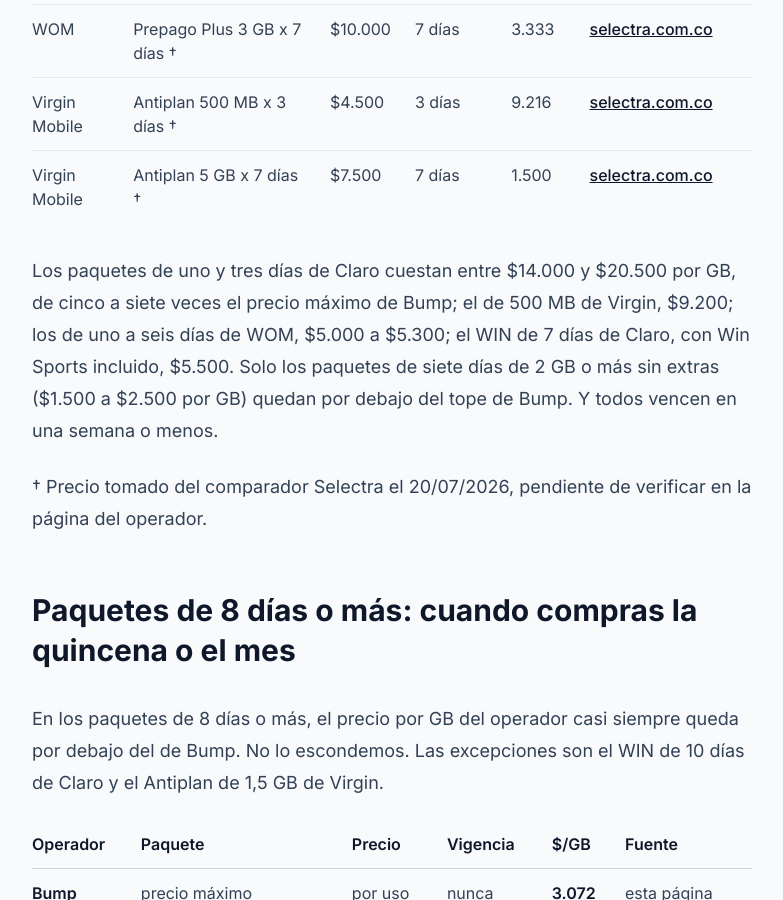
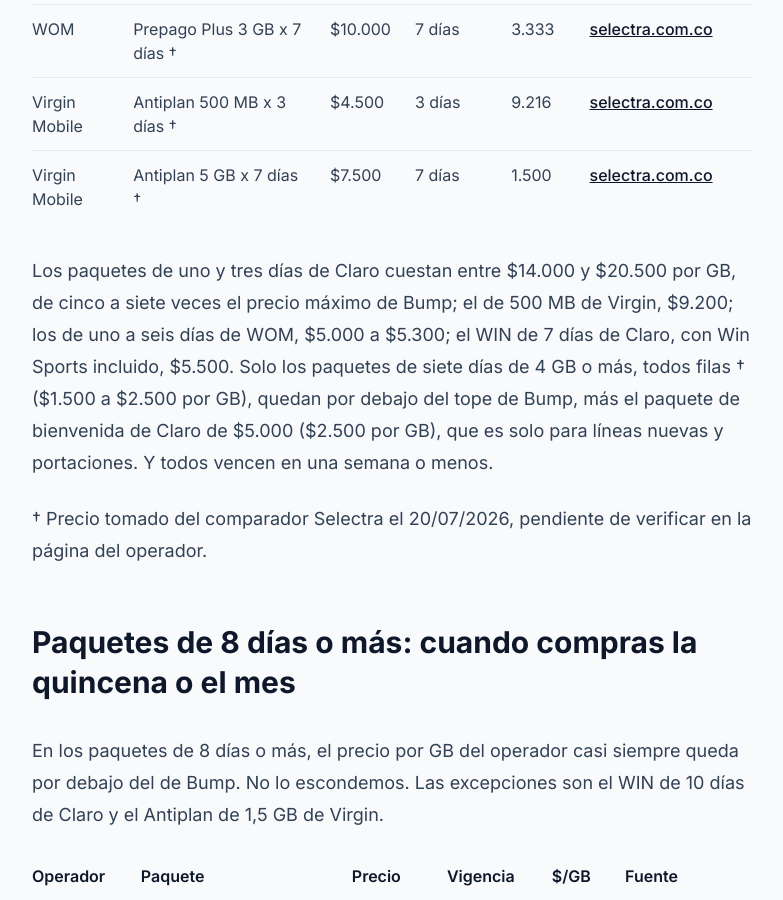
Before and after one commit to BumpApp/bumpapp.github.io, a Jekyll site: the page built from es/precios/index.md, in a window 1280 px wide and 900 px high, scrolled down 2419 px. Shown: the whole window, without its empty margins (248-1031 px from the left). Built offline with Jekyll 4.4.1, drawn with Linux system fonts in a browser that asks for light colours.

Commit message:
Precios: qualify the sub-ceiling 7-day packs; drop "monthly" from the dot plot title
The "only the plain seven-day packs of 2 GB or more" sentence rested on Claro's
$5.000 / 2 GB pack, which Claro's list shows as a welcome pack for new lines and
portabilities. The sentence now names the † rows that actually sit below the ceiling
and calls out the welcome pack's restriction, in both languages.

The dot plot's accessible title and header comment still said "small and monthly";
they now match the group labels (up to 7 days / 8 days or more).

Co-Authored-By: Claude Fable 5.1 <noreply@anthropic.com>

```diff
--- a/_includes/precos-dotplot.html
+++ b/_includes/precos-dotplot.html
@@ -1,5 +1,5 @@
 {%- comment -%}
-Dot plot of price per GB for every pack in a prices data file, small and monthly packs as two groups,
+Dot plot of price per GB for every pack in a prices data file, packs up to 7 days and packs of 8 days or more as two groups,
 with Bump's ceiling and Wi-Fi rate as reference lines.
 Params: lang ("pt", "en" or "es"); data (data file name, default "precos_br"); cur ("brl" default, or "cop");
 xmax and step (axis max and tick step in the currency per GB, defaults 28 and 4).
@@ -36,7 +36,7 @@ The key string ends in a comma; Liquid's split (Ruby String#split) drops trailin
 {%- assign xw = wifi_gb | times: plotW | divided_by: xmax | plus: L -%}
 <figure>
 <svg viewBox="0 0 {{ W }} {{ H }}" role="img" aria-labelledby="fig-dot-title" style="width:100%;height:auto;font-family:Inter,system-ui,sans-serif;font-size:13px">
-  <title id="fig-dot-title">{% case lang %}{% when "pt" %}Preço por GB de cada pacote, pequenos e mensais, com o teto do Bump e o preço em Wi-Fi como linhas de referência.{% when "es" %}Precio por GB de cada paquete, pequeños y mensuales, con el tope de Bump y el precio en Wi-Fi como líneas de referencia.{% else %}Price per GB of every pack, small and monthly, with Bump's ceiling and Wi-Fi rate as reference lines.{% endcase %}</title>
+  <title id="fig-dot-title">{% case lang %}{% when "pt" %}Preço por GB de cada pacote, de até 7 dias e de 8 dias ou mais, com o teto do Bump e o preço em Wi-Fi como linhas de referência.{% when "es" %}Precio por GB de cada paquete, de hasta 7 días y de 8 días o más, con el tope de Bump y el precio en Wi-Fi como líneas de referencia.{% else %}Price per GB of every pack, up to 7 days and 8 days or more, with Bump's ceiling and Wi-Fi rate as reference lines.{% endcase %}</title>
   {%- for v in (0..ticks) -%}{%- assign g = v | times: step -%}{%- assign gx = g | times: plotW | divided_by: xmax | plus: L %}
   <line x1="{{ gx }}" x2="{{ gx }}" y1="{{ plotTop }}" y2="{{ plotBot }}" stroke="#E2E8F0"/>
   <text x="{{ gx }}" y="{{ H | minus: 8 }}" text-anchor="middle" fill="#64748B" font-size="12">{% if g == 0 %}{{ sym }}0{% else %}{% if cur == "cop" %}{% include cop.html v=g %}{% else %}{{ g }}{% endif %}{% endif %}</text>
--- a/es/precios/index.md
+++ b/es/precios/index.md
@@ -41,7 +41,7 @@ Aquí es donde el prepago se pone caro. Cuando los datos se acaban a mitad de me
 </tbody>
 </table>
 
-Los paquetes de uno y tres días de Claro cuestan entre $14.000 y $20.500 por GB, de cinco a siete veces el precio máximo de Bump; el de 500 MB de Virgin, $9.200; los de uno a seis días de WOM, $5.000 a $5.300; el WIN de 7 días de Claro, con Win Sports incluido, $5.500. Solo los paquetes de siete días de 2 GB o más sin extras ($1.500 a $2.500 por GB) quedan por debajo del tope de Bump. Y todos vencen en una semana o menos.
+Los paquetes de uno y tres días de Claro cuestan entre $14.000 y $20.500 por GB, de cinco a siete veces el precio máximo de Bump; el de 500 MB de Virgin, $9.200; los de uno a seis días de WOM, $5.000 a $5.300; el WIN de 7 días de Claro, con Win Sports incluido, $5.500. Solo los paquetes de siete días de 4 GB o más, todos filas † ($1.500 a $2.500 por GB), quedan por debajo del tope de Bump, más el paquete de bienvenida de Claro de $5.000 ($2.500 por GB), que es solo para líneas nuevas y portaciones. Y todos vencen en una semana o menos.
 
 † Precio tomado del comparador Selectra el 20/07/2026, pendiente de verificar en la página del operador.
 
```
Also changed, not shown: prices/colombia/index.md (+1 -1 lines).
